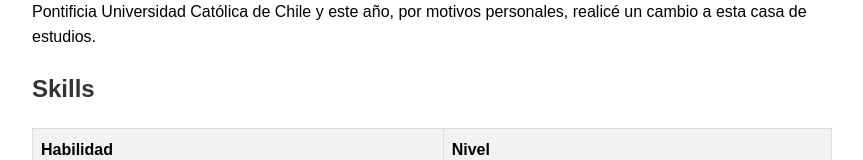
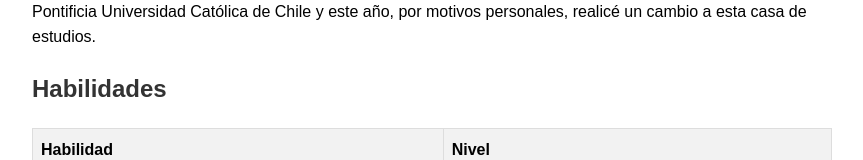
Before and after one commit to matiasghff/matiasghff.github.io, a plain HTML site: page index.html in a window 1280 px wide. Shown: the part 328-488 px from the top of the page, without its empty margins (208-1071 px from the left). Drawn offline with Linux system fonts and the light colour scheme.

Commit message:
actualización lenguaje

```diff
--- a/index.html
+++ b/index.html
@@ -52,7 +52,7 @@
         Estudiante de computación en la Universidad de los Andes. Previamente fui estudiante de ingeniería civil en la Pontificia Universidad Católica de Chile y este año, por motivos personales, realicé un cambio a esta casa de estudios.
     </p>
 
-    <h2>Skills</h2>
+    <h2>Habilidades</h2>
     <table>
         <tr>
             <th>Habilidad</th>
```
